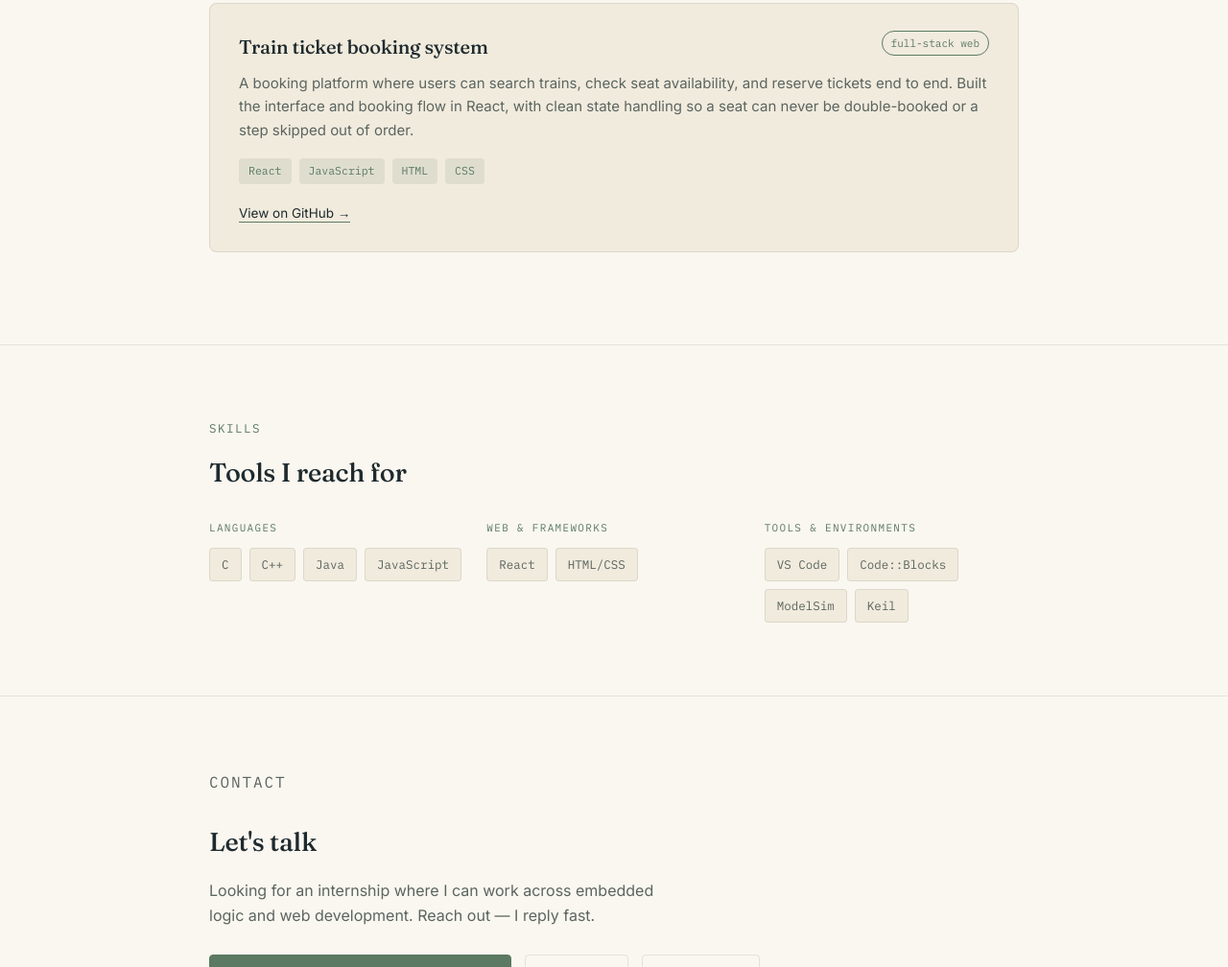
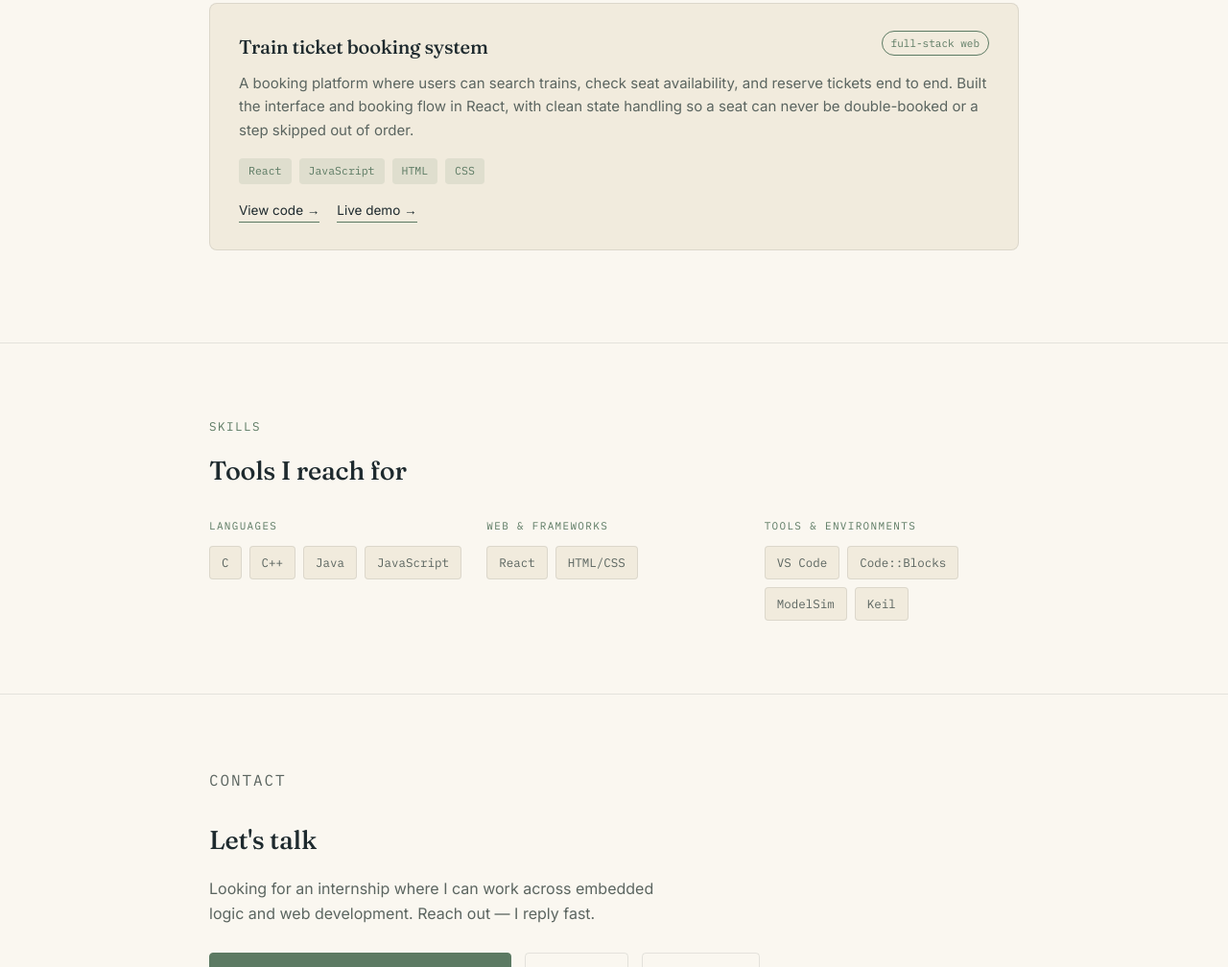
Before and after one commit to sathyaseelann2024/sathyaseelann2024.github.io, a plain HTML site: page index.html in a window 1280 px wide. Shown: the part 2056-3064 px from the top of the page at 96% size. Drawn offline with Linux system fonts and the light colour scheme.

Commit message:
Update index.html

```diff
--- a/index.html
+++ b/index.html
@@ -457,7 +457,10 @@
         <span class="stack-chip">HTML</span>
         <span class="stack-chip">CSS</span>
       </div>
-      <a class="project-link" href="https://github.com/sathyaseelann2024" target="_blank" rel="noopener">View on GitHub →</a>
+      <div style="display:flex; gap:18px; flex-wrap:wrap;">
+        <a class="project-link" href="https://github.com/sathyaseelann2024/train-ticket-booking-app" target="_blank" rel="noopener">View code →</a>
+        <a class="project-link" href="https://train-ticket-booking-app-six.vercel.app/" target="_blank" rel="noopener">Live demo →</a>
+      </div>
     </div>
   </div>
 </section>
```
